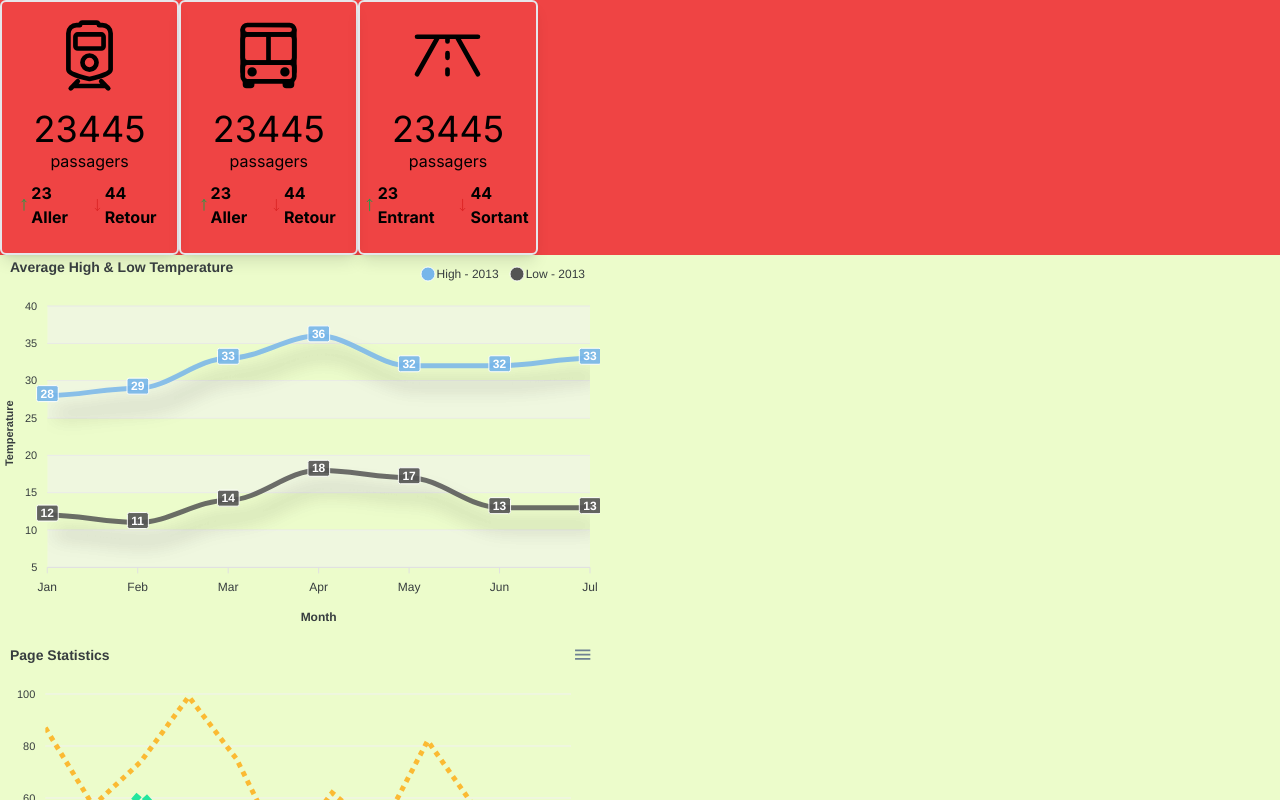
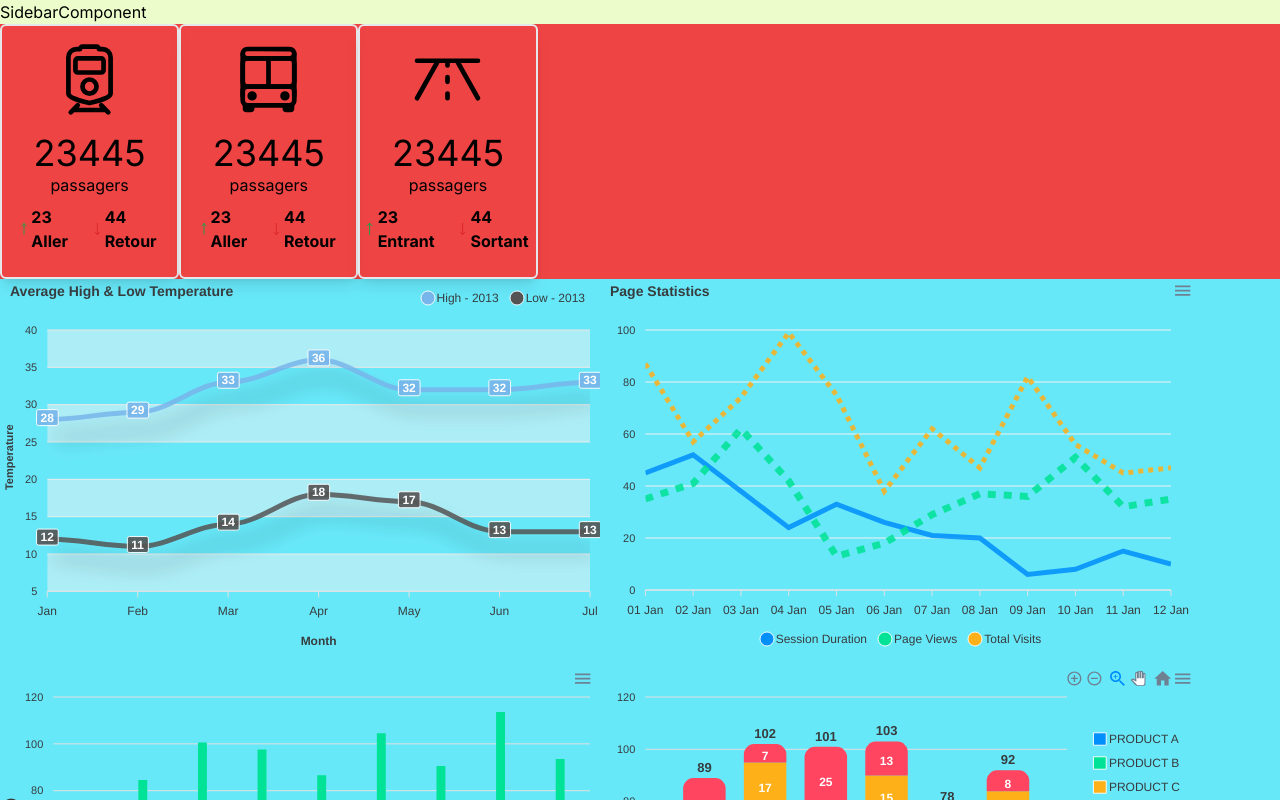
Before and after one commit to alphacpc/TRAFIC-SN-DK, a Next.js app in the folder ui/: page / in a window 1280 px wide. Shown: the top 800 px of the page. Built offline with nearby package versions, Linux system fonts and the light colour scheme.

Commit message:
Added sidebar on layout

```diff
--- a/ui/src/app/page.tsx
+++ b/ui/src/app/page.tsx
@@ -14,6 +14,11 @@ export default function Home() {
   return (
     <main className="fle min-h-screen flex-col items-center justify-between bg-lime-100">
 
+      <aside className="">
+        SidebarComponent
+      </aside>
+
+      <section>
         <div className="flex bg-red-500">
           <PanelStatCompoment IconTitle={<IoTrainOutline size={75}/>} title="passagers"
             count_glo={23445} count_in={23} label_in="Aller"
@@ -38,10 +43,13 @@ export default function Home() {
         </div>
 
 
+        <div className="flex flex-wrap bg-cyan-300">
           <LineChart />
           <LineDashedChart/>
           <ColumnBasicChart/>
           <ColumnStrackedChart/>
+        </div>
+      </section>
 
     </main>
   )
```
Lines whose indentation alone changed are shown as unchanged.
